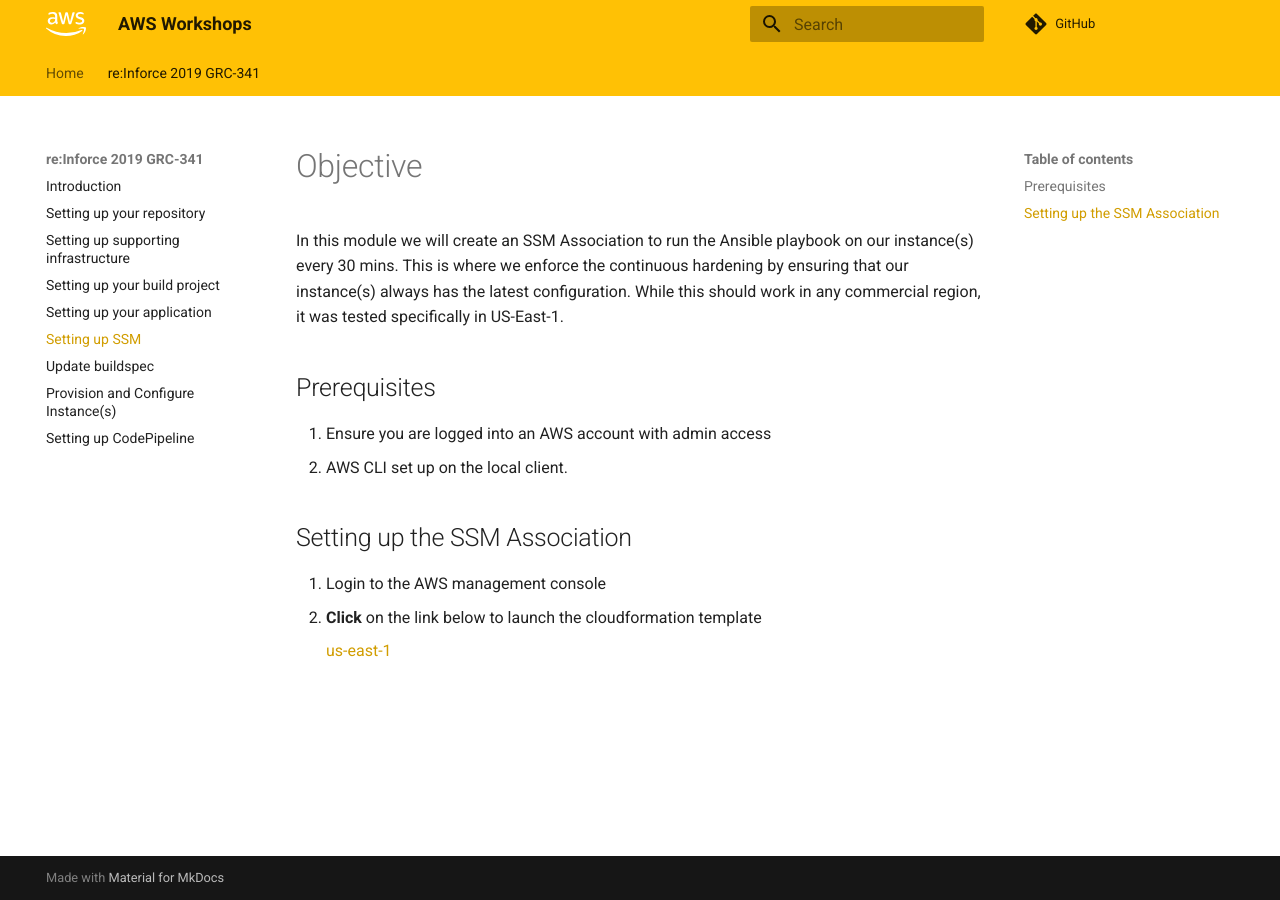
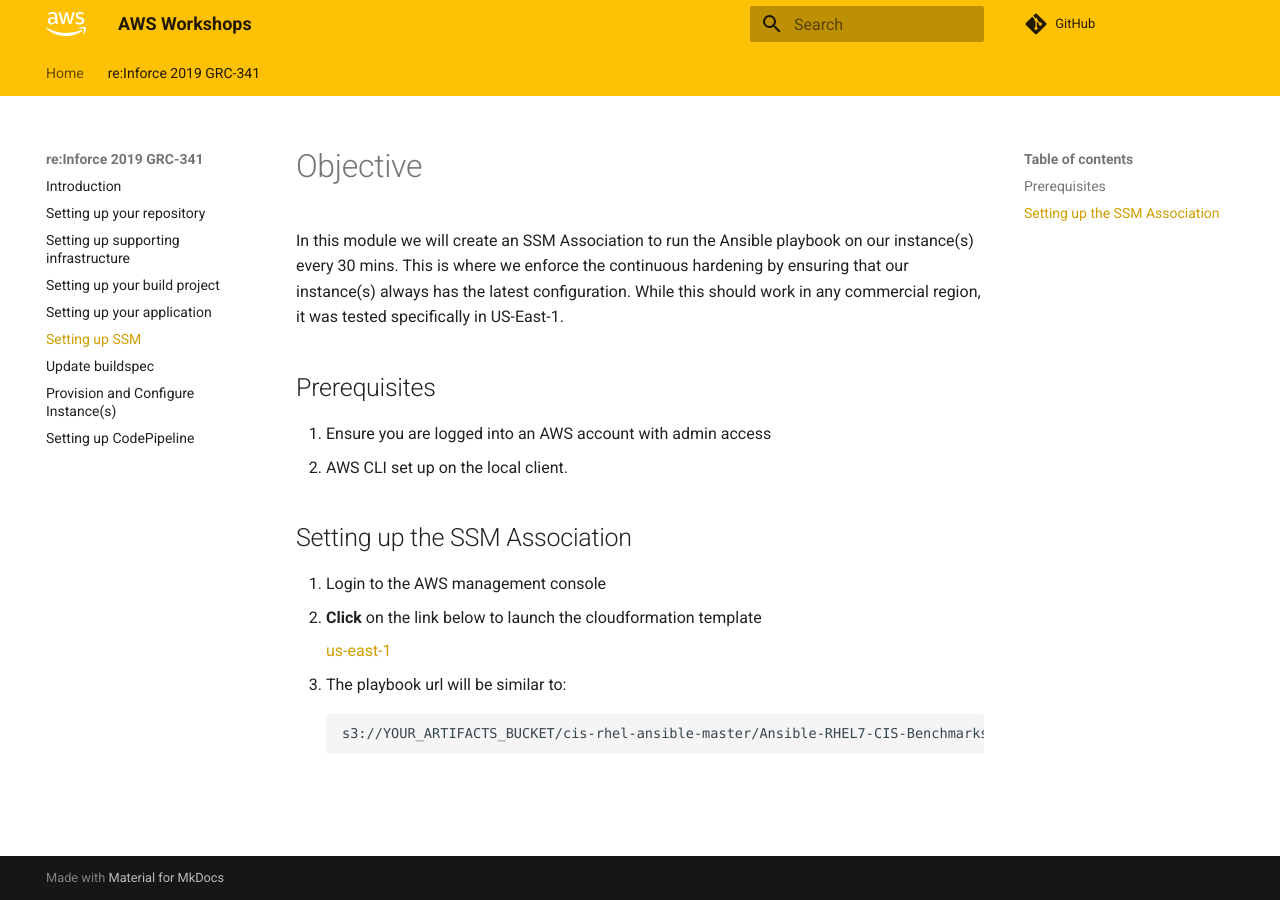
Before and after one commit to luistapia6-11/workshop, an MkDocs documentation site: the page built from docs/grc341/module-5.md, in a window 1280 px wide. Built offline with MkDocs 1.6.1 and Material for MkDocs 9.7.7, drawn with Linux system fonts in a browser that asks for light colours; some web fonts are replaced; comment, search, counter and statistics services are not loaded.

```diff
--- a/docs/grc341/module-5.md
+++ b/docs/grc341/module-5.md
@@ -12,3 +12,7 @@
 2. **Click** on the link below to launch the cloudformation template
 
     [us-east-1](https://console.aws.amazon.com/cloudformation/home?region=us-east-1#/stacks/new?stackName=reinforce-ssm&templateURL=https://aws-reinforce-demo-grc341.s3.amazonaws.com/templates/ssm.yml)
+
+3. The playbook url will be similar to:
+
+        s3://YOUR_ARTIFACTS_BUCKET/cis-rhel-ansible-master/Ansible-RHEL7-CIS-Benchmarks-master/playbook.yml
```
Also changed, not shown: 1 other file.
